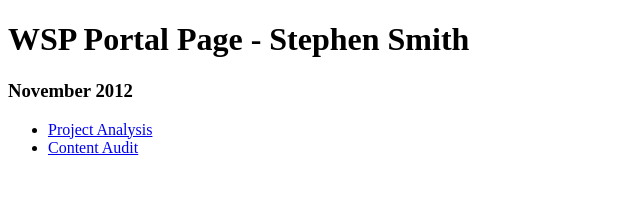
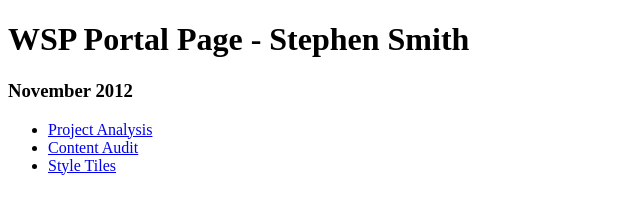
Before and after one commit to greyslay3r/wsp, a plain HTML site: page index.html in a window 1280 px wide. Shown: the full height of the page, 0-640 px from the left. Drawn offline with Linux system fonts and the light colour scheme.

Commit message:
added style tiles link to portal page

```diff
--- a/index.html
+++ b/index.html
@@ -12,6 +12,7 @@
 		<ul>
 			<li><a href="../wsp/activities/smith_stephen-project_analysis.html">Project Analysis</a></li>
 			<li><a href="../wsp/activities/smith_stephen-Content_Audit.pdf">Content Audit</a></li>
+			<li><a href="../wsp/activities/style_tiles.html">Style Tiles</a></li>
 
 		</ul>
 
```
